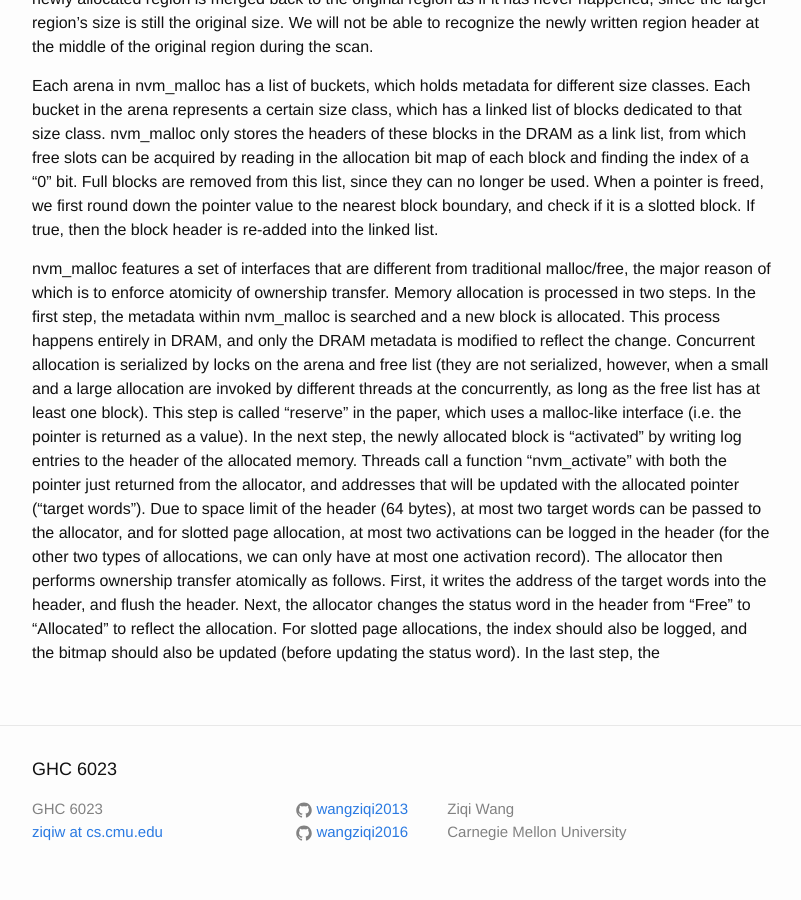
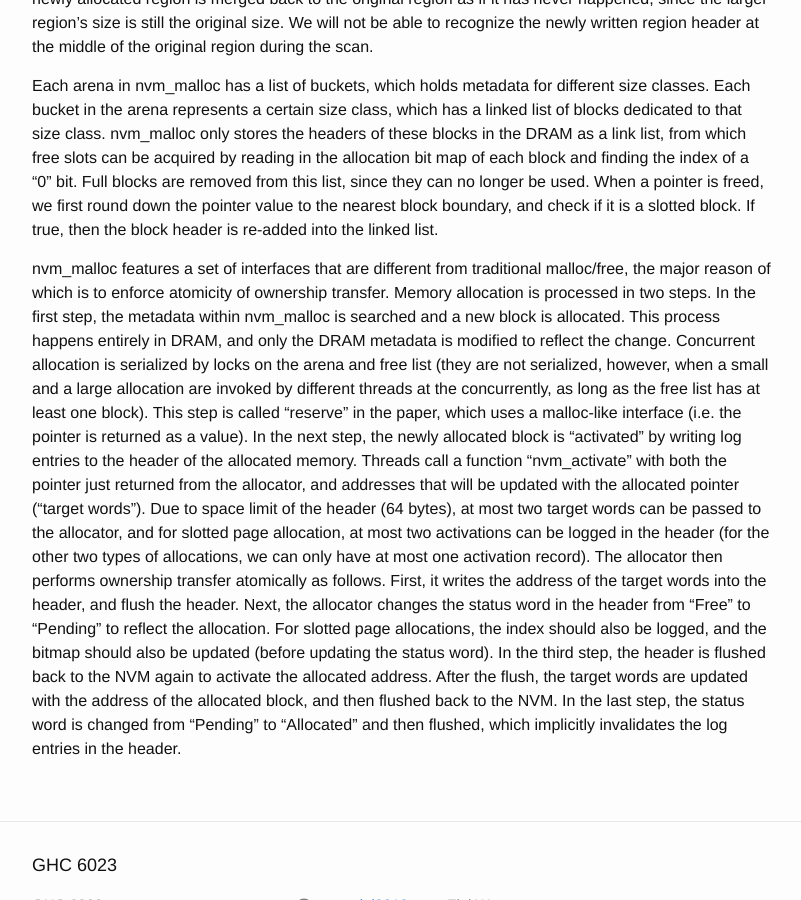
Before and after one commit to wangziqi2013/wangziqi2013.github.io, a Jekyll site: the page built from _posts/2019-11-11-nvm-malloc.markdown, in a window 1280 px wide and 900 px high, scrolled down 2524 px. Shown: the whole window, without its empty margins (238-1039 px from the left). Built offline with Jekyll 4.4.1, drawn with Linux system fonts in a browser that asks for light colours.

Commit message:
Finish activation

```diff
--- a/_posts/2019-11-11-nvm-malloc.markdown
+++ b/_posts/2019-11-11-nvm-malloc.markdown
@@ -112,6 +112,8 @@ words"). Due to space limit of the header (64 bytes), at most two target words c
 slotted page allocation, at most two activations can be logged in the header (for the other two types of allocations,
 we can only have at most one activation record). The allocator then performs ownership transfer atomically as follows.
 First, it writes the address of the target words into the header, and flush the header. Next, the allocator changes the
-status word in the header from "Free" to "Allocated" to reflect the allocation. For slotted page allocations, the
+status word in the header from "Free" to "Pending" to reflect the allocation. For slotted page allocations, the
 index should also be logged, and the bitmap should also be updated (before updating the status word). In the
-last step, the
+third step, the header is flushed back to the NVM again to activate the allocated address. After the flush, the target
+words are updated with the address of the allocated block, and then flushed back to the NVM. In the last step, the status
+word is changed from "Pending" to "Allocated" and then flushed, which implicitly invalidates the log entries in the header.
```
